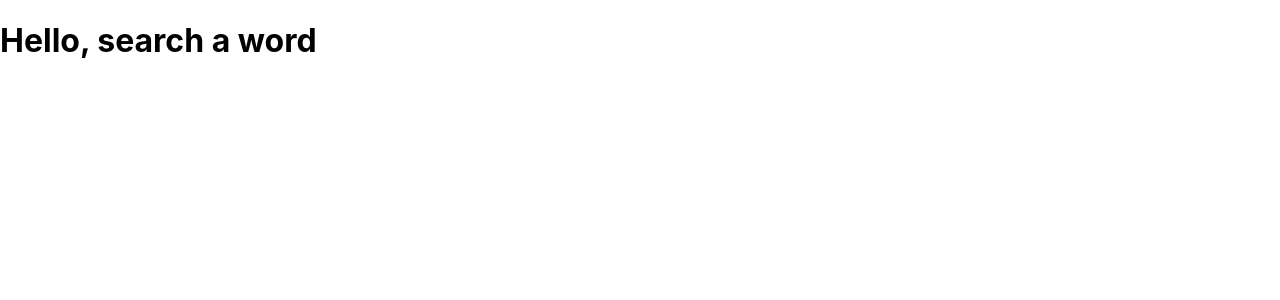
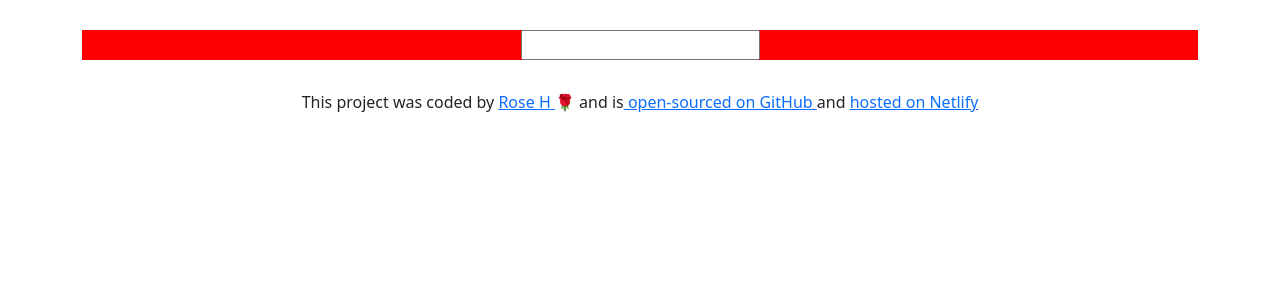
Before and after one commit to rhogarth91/dictionary-project, a React (Create React App) app: page / in a window 1280 px wide. Shown: the top 300 px of the page. Built offline with nearby package versions, Linux system fonts and the light colour scheme.

Commit message:
Creation of basic search engine

```diff
--- a/package.json
+++ b/package.json
@@ -7,6 +7,7 @@
     "@testing-library/jest-dom": "^6.8.0",
     "@testing-library/react": "^16.3.0",
     "@testing-library/user-event": "^13.5.0",
+    "bootstrap": "^5.3.8",
     "react": "^19.1.1",
     "react-dom": "^19.1.1",
     "react-scripts": "5.0.1",
--- a/public/index.html
+++ b/public/index.html
@@ -10,16 +10,8 @@
       content="Web site created using create-react-app"
     />
     <!DOCTYPE html>
-    <html lang="en">
-      <head>
-        <meta charset="utf-8" />
-        <meta name="viewport" content="width=device-width, initial-scale=1" />
-        <title>Dictionary App</title>
-      </head>
-      <body>
-        <h1>Hello, search a word</h1>
-      </body>
-    </html>
+    <!DOCTYPE html>
+
     <link rel="apple-touch-icon" href="%PUBLIC_URL%/logo192.png" />
     <!--
       manifest.json provides metadata used when your web app is installed on a
--- a/src/App.css
+++ b/src/App.css
@@ -0,0 +1,12 @@
+.App {
+  text-align: center;
+}
+
+.App-header {
+  margin: 30px 0;
+}
+
+.App-footer {
+  text-align: center;
+  margin: 30px 0;
+}
--- a/src/App.js
+++ b/src/App.js
@@ -1,9 +1,46 @@
+import React from "react";
 import "./App.css";
+import Dictionary from "./Dictionary";
 
 export default function App() {
   return (
     <div className="App">
-      <header className="App-header"></header>
+      <div className="container">
+        <header className="App-header"></header>
+        <main>
+          <Dictionary />
+        </main>
+        <footer className="App-footer">
+          <p>
+            This project was coded by{" "}
+            <a
+              href="https://github.com/rhogarth91"
+              target="_blank"
+              rel="noreferrer"
+            >
+              Rose H{" "}
+            </a>{" "}
+            🌹 and is
+            <a
+              href="https://github.com/rhogarth91/dictionary-project"
+              target="_blank"
+              rel="noreferrer"
+            >
+              {" "}
+              open-sourced on GitHub{" "}
+            </a>
+            and{" "}
+            <a
+              href="https://rh-react-dictionary-app.netlify.app/"
+              target="_blank"
+              rel="noreferrer"
+            >
+              {" "}
+              hosted on Netlify
+            </a>
+          </p>
+        </footer>
+      </div>
     </div>
   );
 }
--- /dev/null
+++ b/src/Dictionary.css
@@ -0,0 +1,3 @@
+.Dictionary {
+  background: red;
+}
--- /dev/null
+++ b/src/Dictionary.js
@@ -0,0 +1,23 @@
+import React, { useState } from "react";
+import "./Dictionary.css";
+
+export default function Dictionary() {
+  let [keyword, setKeyword] = useState("");
+
+  function search(event) {
+    event.preventDefault();
+    alert(`Searching for ${keyword}`);
+  }
+
+  function handleKeywordChange(event) {
+    setKeyword(event.target.value);
+  }
+
+  return (
+    <div className="Dictionary">
+      <form onSubmit={search}>
+        <input type="search" onChange={handleKeywordChange} />
+      </form>
+    </div>
+  );
+}
```
Also changed, not shown: src/index.js (+7 -6 lines), 1 other file (tests, documents, lock files or other folders).
